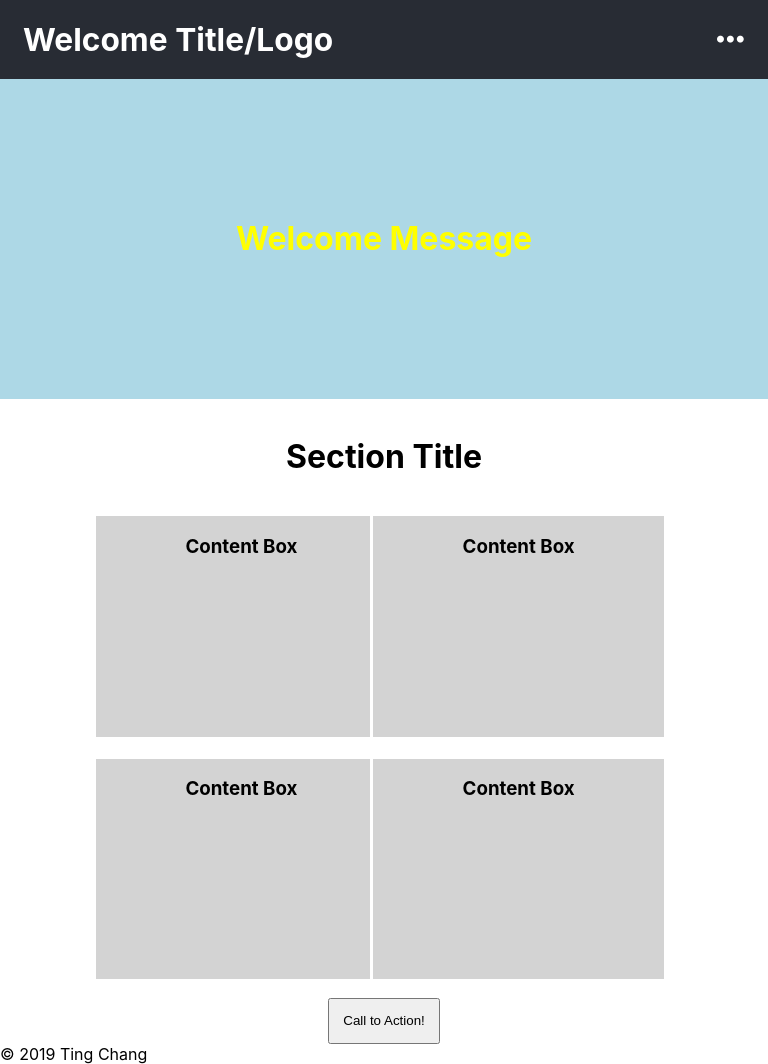
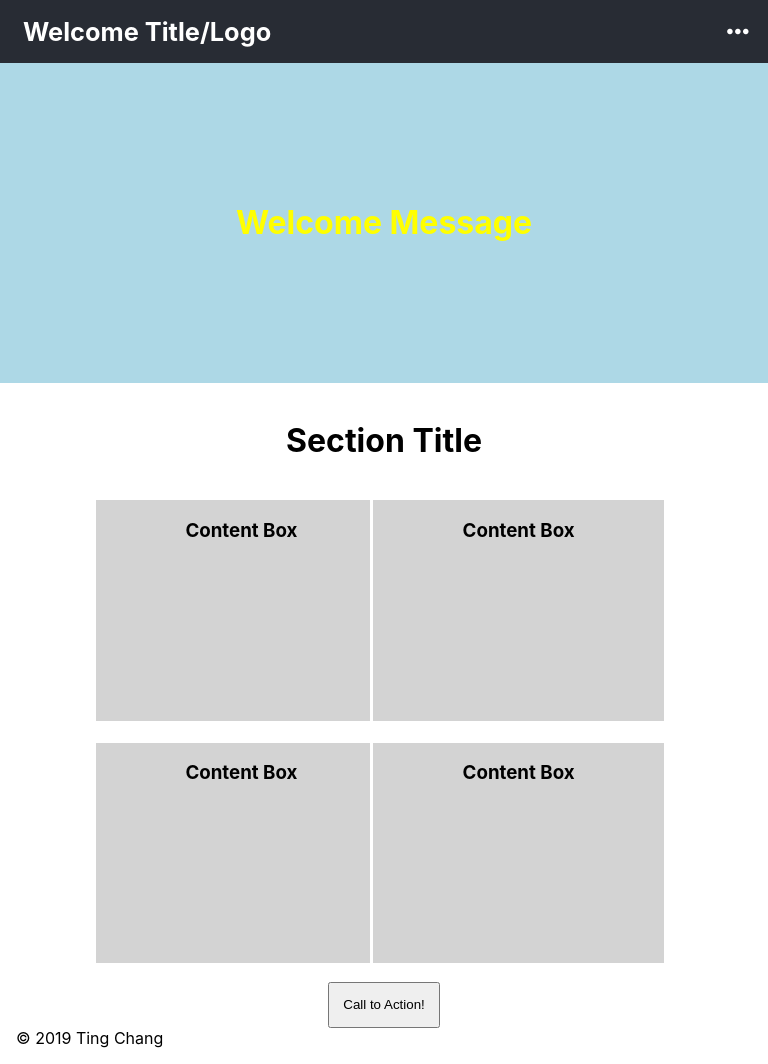
Before and after one commit to this-ting/remote-assignments, a React (Create React App) app in the folder week-4/assignment-3/: page / in a window 768 px wide. Built offline with nearby package versions, Linux system fonts and the light colour scheme.

Commit message:
Finalize static portion of website layout

```diff
--- a/week-4/assignment-3/src/App.css
+++ b/week-4/assignment-3/src/App.css
@@ -108,6 +108,11 @@ div button {
   display: none
 }
 
+/* ----------- Footer */
+footer {
+  padding-left: 1em;
+}
+
 /* ----------- Media Query */
 
 /*Request 3: Layout when screen width > 500px and < 800px*/
@@ -124,14 +129,7 @@ div button {
     clear: both;
   }
 
-
   /* Increase font size for display*/
-.logo,
-  .fa-ellipsis-h {
-    font-size: 1.25em;
-  }
-
-
   .welcome-banner {
     color: yellow;
     font-weight:bold;
@@ -139,8 +137,6 @@ div button {
   }
 
 }
-
-
 
 /*Request 2: Layout when screen width > 800px and < 1200px*/
 @media screen and (min-width: 801px) and (max-width: 1200px) {
@@ -168,7 +164,6 @@ nav ul li a {
     color: #fff;
     text-decoration: none;
   }
-
 
   /* Increase font size for larger display*/
   .logo,
@@ -226,7 +221,6 @@ nav ul li a {
     text-decoration: none;
   }
 
-
   /* Hover option for nav menu */
   nav ul li a:hover
   {
```
